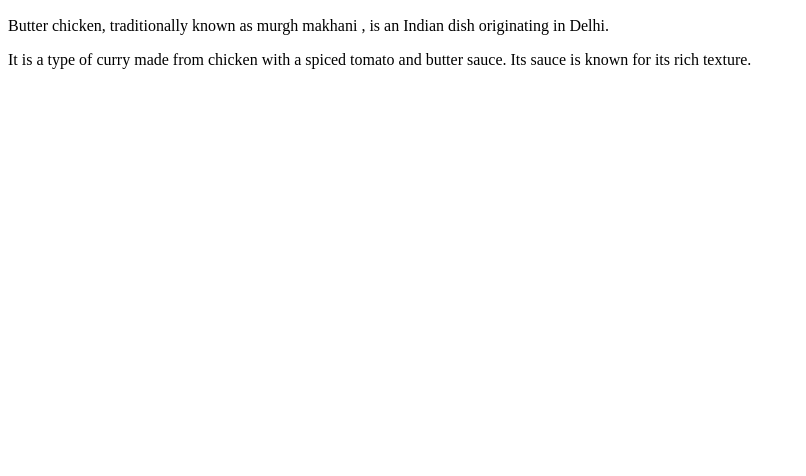
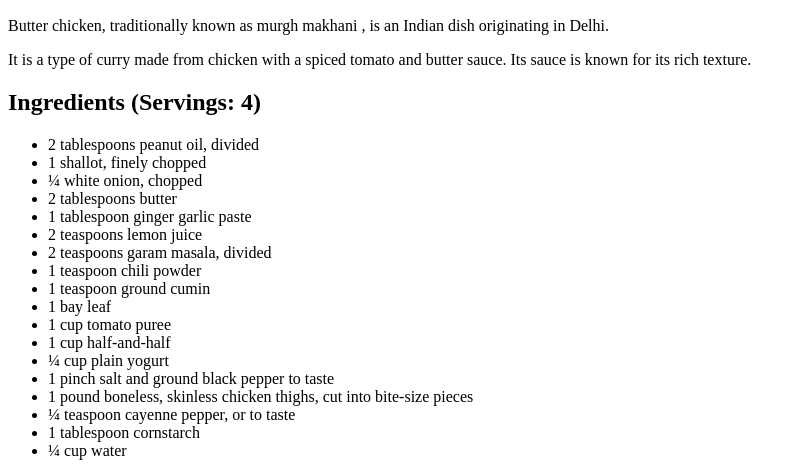
Before and after one commit to sncdez32/snc-recipes, a plain HTML site: page recipes/butter_chicken.html in a window 1280 px wide. Shown: the part 434-910 px from the top of the page, without its empty margins (0-806 px from the left). Before the commit the page ends 800 px from the top, so only its background shows below. Drawn offline with Linux system fonts and the light colour scheme.

Commit message:
List all ingredients needed to prepare butter chicken

```diff
--- a/recipes/butter_chicken.html
+++ b/recipes/butter_chicken.html
@@ -20,5 +20,28 @@
       It is a type of curry made from chicken with a spiced tomato and butter
       sauce. Its sauce is known for its rich texture.
     </p>
+    <h2>Ingredients (Servings: 4)</h2>
+    <ul>
+      <li>2 tablespoons peanut oil, divided</li>
+      <li>1 shallot, finely chopped</li>
+      <li>¼ white onion, chopped</li>
+      <li>2 tablespoons butter</li>
+      <li>1 tablespoon ginger garlic paste</li>
+      <li>2 teaspoons lemon juice</li>
+      <li>2 teaspoons garam masala, divided</li>
+      <li>1 teaspoon chili powder</li>
+      <li>1 teaspoon ground cumin</li>
+      <li>1 bay leaf</li>
+      <li>1 cup tomato puree</li>
+      <li>1 cup half-and-half</li>
+      <li>¼ cup plain yogurt</li>
+      <li>1 pinch salt and ground black pepper to taste</li>
+      <li>
+        1 pound boneless, skinless chicken thighs, cut into bite-size pieces
+      </li>
+      <li>¼ teaspoon cayenne pepper, or to taste</li>
+      <li>1 tablespoon cornstarch</li>
+      <li>¼ cup water</li>
+    </ul>
   </body>
 </html>
```
